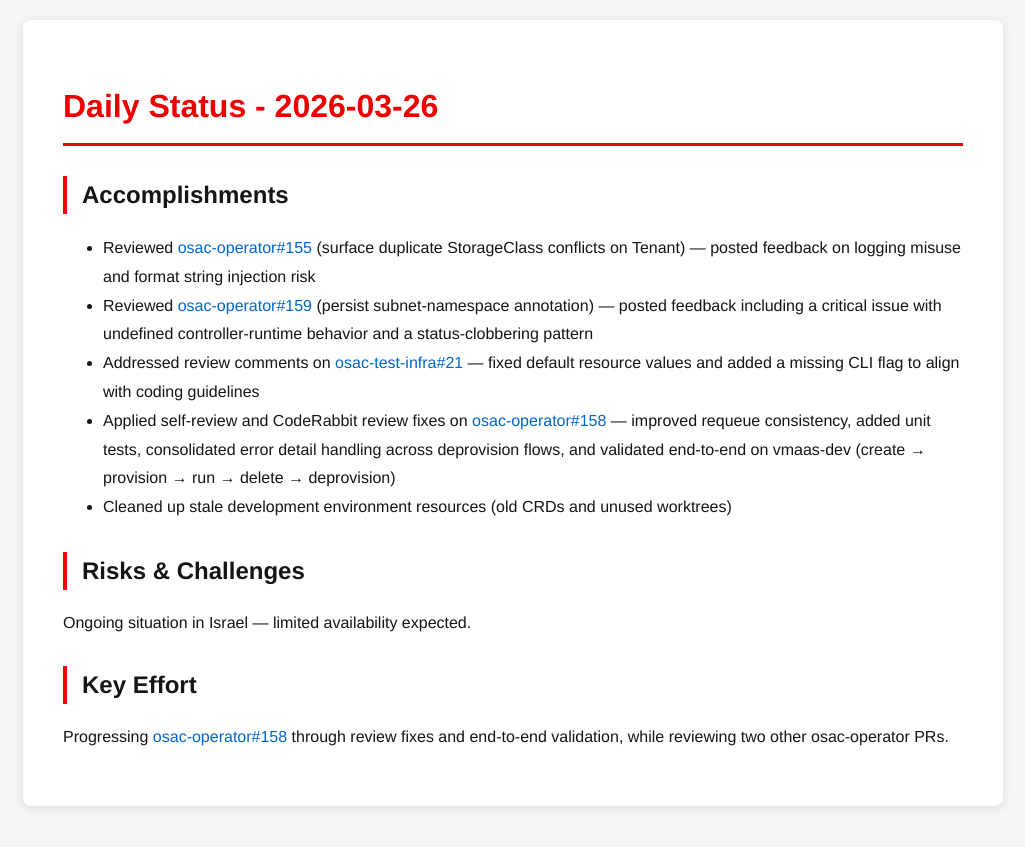
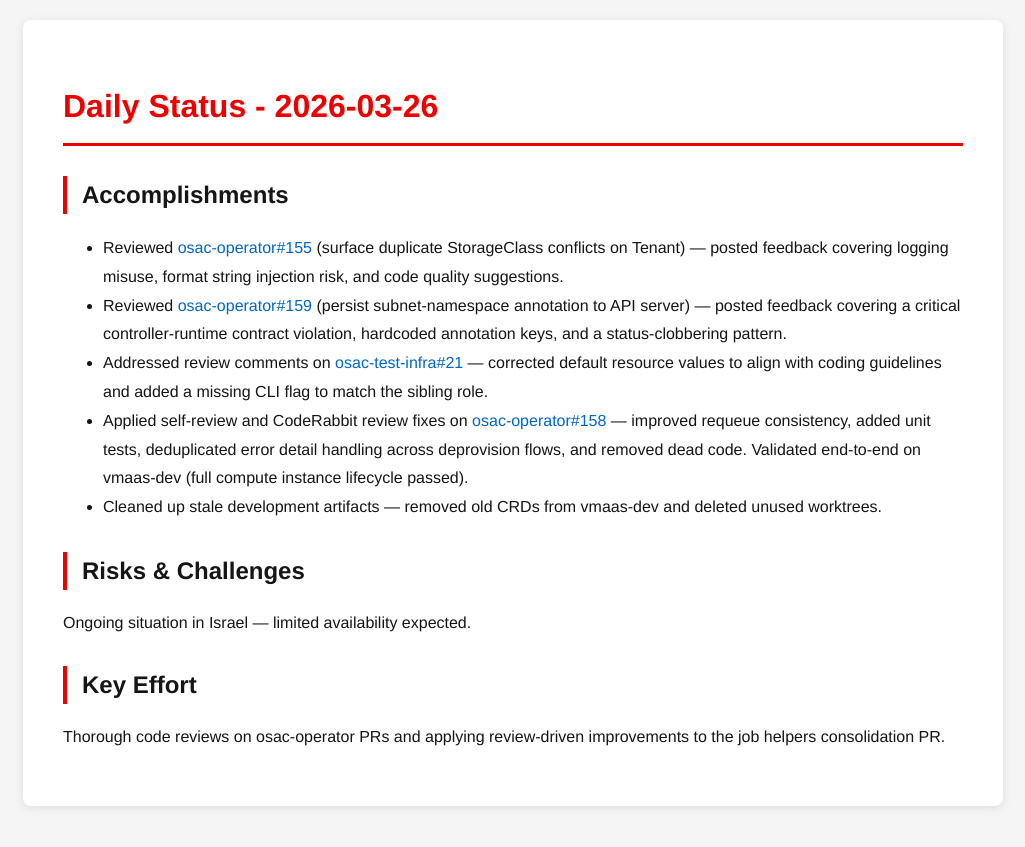
Before and after one commit to tzvatot/daily-status, a Jekyll site: the page built from 2026-03-26.md, in a window 1280 px wide. Shown: the top 847 px of the page, without its empty margins (127-1152 px from the left). Built offline with Jekyll 4.4.1, drawn with Linux system fonts in a browser that asks for light colours.

Commit message:
Daily status update - 2026-03-26

```diff
--- a/2026-03-26.md
+++ b/2026-03-26.md
@@ -7,14 +7,14 @@
 # Daily Status - 2026-03-26
 
 ## Accomplishments
-- Reviewed [osac-operator#155](https://github.com/osac-project/osac-operator/pull/155) (surface duplicate StorageClass conflicts on Tenant) — posted feedback on logging misuse and format string injection risk
-- Reviewed [osac-operator#159](https://github.com/osac-project/osac-operator/pull/159) (persist subnet-namespace annotation) — posted feedback including a critical issue with undefined controller-runtime behavior and a status-clobbering pattern
-- Addressed review comments on [osac-test-infra#21](https://github.com/osac-project/osac-test-infra/pull/21) — fixed default resource values and added a missing CLI flag to align with coding guidelines
-- Applied self-review and CodeRabbit review fixes on [osac-operator#158](https://github.com/osac-project/osac-operator/pull/158) — improved requeue consistency, added unit tests, consolidated error detail handling across deprovision flows, and validated end-to-end on vmaas-dev (create → provision → run → delete → deprovision)
-- Cleaned up stale development environment resources (old CRDs and unused worktrees)
+- Reviewed [osac-operator#155](https://github.com/osac-project/osac-operator/pull/155) (surface duplicate StorageClass conflicts on Tenant) — posted feedback covering logging misuse, format string injection risk, and code quality suggestions.
+- Reviewed [osac-operator#159](https://github.com/osac-project/osac-operator/pull/159) (persist subnet-namespace annotation to API server) — posted feedback covering a critical controller-runtime contract violation, hardcoded annotation keys, and a status-clobbering pattern.
+- Addressed review comments on [osac-test-infra#21](https://github.com/osac-project/osac-test-infra/pull/21) — corrected default resource values to align with coding guidelines and added a missing CLI flag to match the sibling role.
+- Applied self-review and CodeRabbit review fixes on [osac-operator#158](https://github.com/osac-project/osac-operator/pull/158) — improved requeue consistency, added unit tests, deduplicated error detail handling across deprovision flows, and removed dead code. Validated end-to-end on vmaas-dev (full compute instance lifecycle passed).
+- Cleaned up stale development artifacts — removed old CRDs from vmaas-dev and deleted unused worktrees.
 
 ## Risks & Challenges
 Ongoing situation in Israel — limited availability expected.
 
 ## Key Effort
-Progressing [osac-operator#158](https://github.com/osac-project/osac-operator/pull/158) through review fixes and end-to-end validation, while reviewing two other osac-operator PRs.
+Thorough code reviews on osac-operator PRs and applying review-driven improvements to the job helpers consolidation PR.
```
